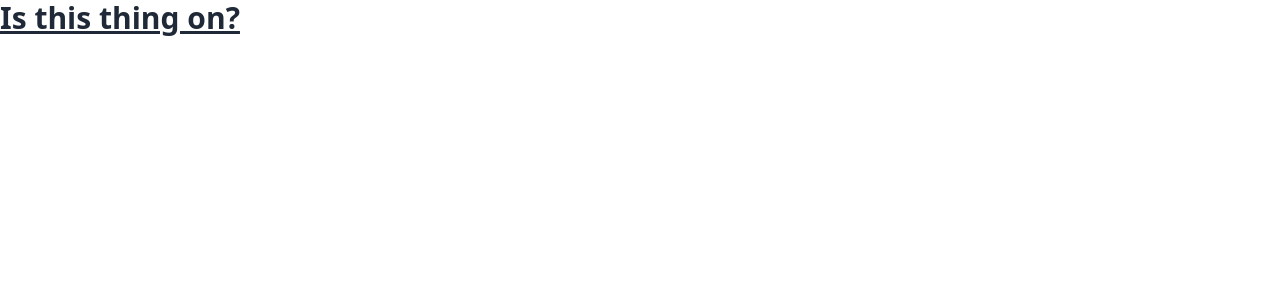
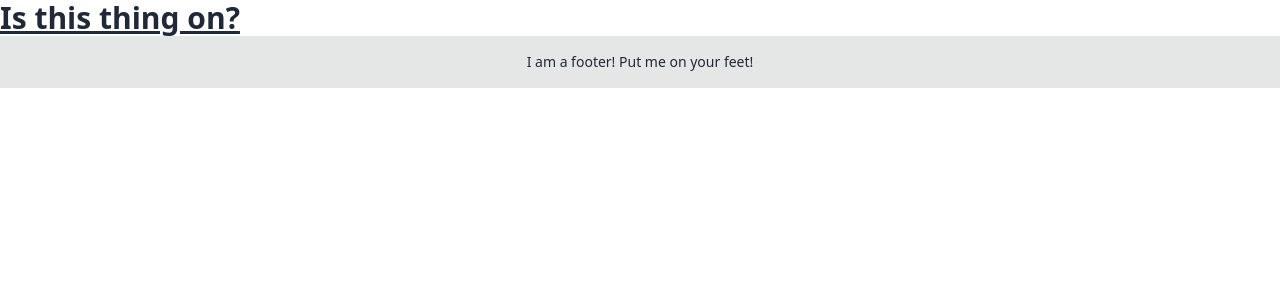
Before and after one commit to Adlantia/mental-wellness-app, a Next.js app in the folder frontend/: page / in a window 1280 px wide. Shown: the top 300 px of the page. Built offline with nearby package versions, Linux system fonts and the light colour scheme.

Commit message:
Add footer component

```diff
--- /dev/null
+++ b/frontend/src/app/Footer.tsx
@@ -0,0 +1,9 @@
+export function Footer () {
+    return (
+        <footer className="footer footer-center p-4 bg-base-300 text-base-content">
+            <aside>
+                <p>I am a footer! Put me on your feet!</p>
+            </aside>
+        </footer>
+    )
+}
--- a/frontend/src/app/layout.tsx
+++ b/frontend/src/app/layout.tsx
@@ -1,5 +1,6 @@
 import type { Metadata } from 'next'
 import '../globals.css'
+import {Footer} from "@/app/Footer";
 
 
 export const metadata: Metadata = {
@@ -15,7 +16,10 @@ export default function RootLayout(props : RootLayoutProps) {
     const { children } = props
     return (
         <html  lang="en" suppressHydrationWarning>
-        <body>{children}</body>
+        <body>
+        {children}
+        <Footer />
+        </body>
         </html>
     )
 }
```
